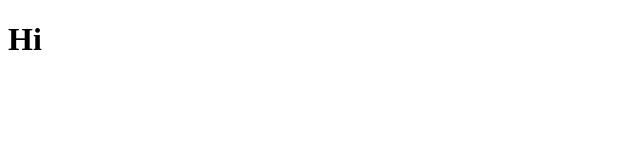
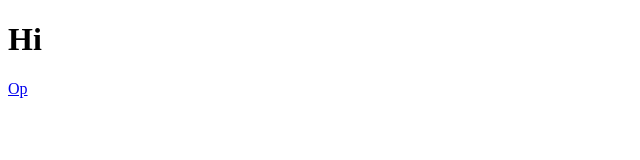
Before and after one commit to HetulKanani/Website, a plain HTML site: page index.html in a window 1280 px wide. Shown: the full height of the page, 0-640 px from the left. Drawn offline with Linux system fonts and the light colour scheme.

Commit message:
Update index.html

```diff
--- a/index.html
+++ b/index.html
@@ -9,6 +9,7 @@
 <body background="green">
   <h1>Hi
   </h1>
+  <a href="gg.html">Op</a>
 
 </body>
 </html>
```
